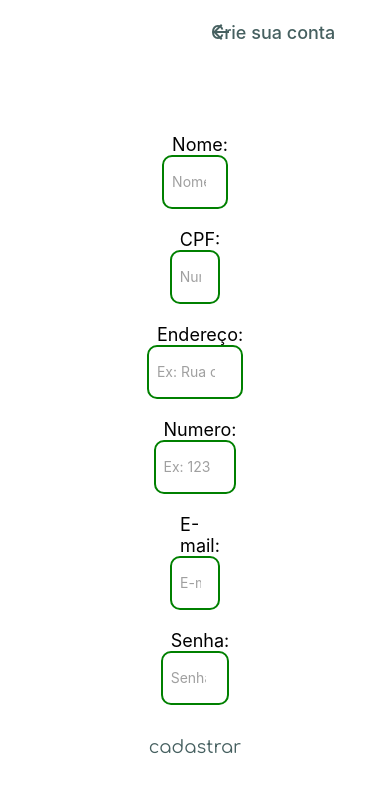
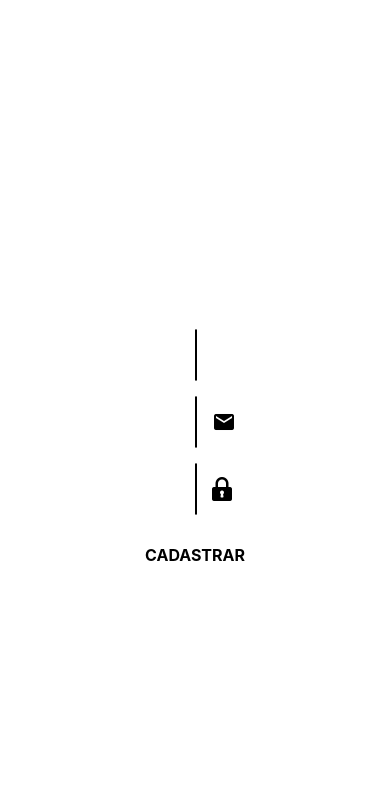
Before and after one commit to kaue-S/eco-food-app, a React Native app: screen /Cadastro in a window 390 px wide. Shown: the top 792 px of the page. Built offline with nearby package versions, Linux system fonts and the light colour scheme.

Commit message:
Revert "Merge branch '07-perfil'"
This reverts commit bdcf98112a02cc8e2e737b975a424c41dd00628d, reversing
changes made to 39f13572567b22072c9b3c32bd34b97458873199.

```diff
--- a/App.js
+++ b/App.js
@@ -7,8 +7,6 @@ import LoginUsuario from "./src/screens/LoginUsuario";
 import Home from "./src/screens/Home";
 import Carrinho from "./src/screens/Carrinho";
 import AddCarrinho from "./src/screens/AddCarrinho";
-import EsqueciSenha from "./src/screens/EsqueciSenha";
-import Perfil from "./src/screens/Perfil";
 
 const Stack = createNativeStackNavigator();
 
@@ -28,9 +26,8 @@ export default function App() {
             component={CadastroUsuario}
             options={{
               title: "Crie sua conta",
-              headerStyle: { backgroundColor: "#a8cf45" },
-              headerTintColor: "#466060",
-              headerTitleAlign: "center",
+              headerStyle: { backgroundColor: "green" },
+              headerTintColor: "#fff",
             }}
           />
           <Stack.Screen
@@ -38,9 +35,8 @@ export default function App() {
             component={LoginUsuario}
             options={{
               title: "Faça seu Login",
-              headerStyle: { backgroundColor: "#eca457" },
-              headerTintColor: "#466060",
-              headerTitleAlign: "center",
+              headerStyle: { backgroundColor: "green" },
+              headerTintColor: "#fff",
             }}
           />
           <Stack.Screen
@@ -58,26 +54,6 @@ export default function App() {
             component={AddCarrinho}
             options={{ headerShown: true }}
           />
-          <Stack.Screen
-            name="EsqueciSenha"
-            component={EsqueciSenha}
-            options={{
-              title: "Redefinir senha",
-              headerStyle: { backgroundColor: "#eca457" },
-              headerTintColor: "#466060",
-              headerTitleAlign: "center",
-            }}
-          />
-          <Stack.Screen
-            name="Perfil"
-            component={Perfil}
-            options={{
-              title: "Perfil",
-              headerStyle: { backgroundColor: "#a8cf45" },
-              headerTintColor: "#466060",
-              headerTitleAlign: "center",
-            }}
-          />
         </Stack.Navigator>
       </NavigationContainer>
     </SafeAreaView>
--- a/app.json
+++ b/app.json
@@ -18,13 +18,12 @@
     },
     "android": {
       "adaptiveIcon": {
-        "foregroundImage": "./assets/images/LogoECOFOOD.png",
+        "foregroundImage": "./assets/adaptive-icon.png",
         "backgroundColor": "#ffffff"
       }
     },
     "web": {
-      "favicon": "./assets/images/LogoECOFOOD.png",
-      "backgroundColor": "#ffffff"
+      "favicon": "./assets/favicon.png"
     },
     "plugins": ["expo-font"]
   }
--- a/firebase.config.js
+++ b/firebase.config.js
@@ -1,28 +1,22 @@
 import { initializeApp } from "firebase/app";
-import { getDatabase } from "firebase/database";
 
 // Importando recursos da biblioteca de Autenticação
 import { initializeAuth, getReactNativePersistence } from "firebase/auth";
 import ReactNativeAsyncStorage from "@react-native-async-storage/async-storage";
 
 const firebaseConfig = {
-  apiKey: "AIzaSyCOkjn8NPtreTkAsfTLcdcEKTZaEDlihC0",
-  authDomain: "eco-food-app.firebaseapp.com",
-  projectId: "eco-food-app",
-  storageBucket: "eco-food-app.appspot.com",
-  messagingSenderId: "93024734440",
-  appId: "1:93024734440:web:4a7ca7de38e3f739404d5d",
+  apiKey: "AIzaSyAhIXdDG9fcfFN3oDCXcLQe9E0SQLataT4",
+  authDomain: "eco-food-db.firebaseapp.com",
+  projectId: "eco-food-db",
+  storageBucket: "eco-food-db.appspot.com",
+  messagingSenderId: "905163517071",
+  appId: "1:905163517071:web:7d78cd7a2deef0e93e54fa",
 };
 
 // Initialize Firebase
 const app = initializeApp(firebaseConfig);
 
 // Configurando o recurso de autenticação para uso em outras partes
-const auth = initializeAuth(app, {
+export const auth = initializeAuth(app, {
   persistence: getReactNativePersistence(ReactNativeAsyncStorage),
 });
-
-//Iniciação banco de dados
-const db = getDatabase(app);
-
-export { auth, db };
--- a/package.json
+++ b/package.json
@@ -12,8 +12,6 @@
     "@expo/vector-icons": "^14.0.0",
     "@firebase/auth": "^1.7.0",
     "@react-native-async-storage/async-storage": "^1.23.1",
-    "@react-native-firebase/app": "^19.1.2",
-    "@react-native-firebase/database": "^19.1.2",
     "@react-navigation/native": "^6.1.17",
     "@react-navigation/native-stack": "^6.9.26",
     "expo": "~50.0.14",
--- a/src/screens/CadastroUsuario.js
+++ b/src/screens/CadastroUsuario.js
@@ -1,31 +1,26 @@
 import React, { useState } from "react";
 import {
-  ActivityIndicator,
   Alert,
-  Pressable,
   StyleSheet,
   Text,
   TextInput,
+  TouchableOpacity,
   View,
 } from "react-native";
+import { Fontisto } from "@expo/vector-icons";
+import { MaterialIcons } from "@expo/vector-icons";
 import SafeContainer from "../components/SafeContainer";
 import { createUserWithEmailAndPassword, updateProfile } from "firebase/auth";
-import {getDatabase, ref, set } from "firebase/database";
-import { auth, db } from "../../firebase.config";
+import { auth } from "../../firebase.config";
 
 export default function CadastroUsuario({ navigation }) {
-  const [cpf, setCpf] = useState("");
-  const [rua, setRua] = useState("");
-  const [numero, setNumero] = useState("");
   const [nome, setNome] = useState("");
   const [email, setEmail] = useState("");
   const [senha, setSenha] = useState("");
 
-  const [loading, setLoading] = useState(false);
-
   const cadastrar = async () => {
-    if (!email || !senha || !nome || !cpf || !numero || !rua) {
-      Alert.alert("Atenção!", "Preencha preencha todos os campos!");
+    if (!email || !senha || !nome) {
+      Alert.alert("Atenção!", "Preencha nome, e-mail e senha!");
       return;
     }
 
@@ -36,34 +31,25 @@ export default function CadastroUsuario({ navigation }) {
         senha
       );
 
-      setLoading(true);
-
       if (contaUsuario.user) {
         await updateProfile(auth.currentUser, { displayName: nome });
         console.log(contaUsuario.user.displayName);
-
-        const db = getDatabase();
-        const userRef = ref(db, 'usuarios/' + contaUsuario.user.uid);
-
-        const endereco = {
-          Rua: rua,
-          numero: numero
-        };
-
-        await set(userRef, {
-            nome: nome,
-            email: email,
-            cpf: cpf,
-            endereco: endereco
-            // outros dados que você deseja salvar
-        });
-
-
       }
 
-      Alert.alert("Cadastro", "Seu cadastro foi concluído com sucesso!");
-
-
+      Alert.alert("Cadastro", "Seu cadastro foi concluído com sucesso!", [
+        {
+          style: "cancel",
+          text: "Ficar aqui mesmo",
+          onPress: () => {
+            return;
+          },
+        },
+        {
+          style: "default",
+          text: "Ir para a área logada",
+          onPress: () => navigation.replace("Home"),
+        },
+      ]);
     } catch (error) {
       // console.error(error.code);
       let mensagem;
@@ -82,99 +68,57 @@ export default function CadastroUsuario({ navigation }) {
           break;
       }
       Alert.alert("Ops!", mensagem);
-
-    } finally {setLoading(false)}
-    navigation.replace("Home");
+    }
   };
 
   return (
     <SafeContainer>
       <View style={styles.formulario}>
-        <View>
-          <Text style={styles.tituloInput}>Nome:</Text>
         <View style={styles.campoCadastro}>
           <TextInput
             placeholder="Nome Completo"
-              placeholderTextColor={"#a0a0a0"}
             style={styles.input}
             keyboardType="default"
             onChangeText={(valor) => setNome(valor)}
           />
         </View>
-        </View>
-        <View>
-          <Text style={styles.tituloInput}>CPF:</Text>
-          <View style={styles.campoCadastro}>
-            <TextInput
-              placeholder="Numeros aleatórios"
-              placeholderTextColor={"#a0a0a0"}
-              style={styles.input}
-              keyboardType="numeric"
-              onChangeText={(valor) => setCpf(valor)}
-            />
-          </View>
-        </View>
-        <View>
-          <Text style={styles.tituloInput}>Endereço:</Text>
-          <View style={styles.campoCadastro}>
-            <TextInput
-              placeholder="Ex: Rua coatá"
-              placeholderTextColor={"#a0a0a0"}
-              style={styles.input}
-              keyboardType="default"
-              onChangeText={(valor) => setRua(valor)}
-            />
-          </View>
-        </View>
-        <View>
-          <Text style={styles.tituloInput}>Numero:</Text>
-          <View style={styles.campoCadastro}>
-            <TextInput
-              placeholder="Ex: 123 casa 3"
-              placeholderTextColor={"#a0a0a0"}
-              style={styles.input}
-              keyboardType="numeric"
-              onChangeText={(valor) => setNumero(valor)}
-            />
-          </View>
-        </View>
-        <View>
-          <Text style={styles.tituloInput}>E-mail:</Text>
         <View style={styles.campoCadastro}>
           <TextInput
             placeholder="E-mail"
-            placeholderTextColor={"#a0a0a0"}
             style={styles.input}
             keyboardType="email-address"
             onChangeText={(valor) => setEmail(valor)}
           />
-        </View>
+          <MaterialIcons
+            style={styles.iconeInput}
+            name="email"
+            size={24}
+            color="black"
+          />
         </View>
 
-        <View>
-          <Text style={styles.tituloInput}>Senha:</Text>
         <View style={styles.campoCadastro}>
           <TextInput
             placeholder="Senha"
-            placeholderTextColor={"#a0a0a0"}
             style={styles.input}
             keyboardType="default"
             secureTextEntry
             onChangeText={(valor) => setSenha(valor)}
           />
+          <Fontisto
+            style={styles.iconeInput}
+            name="locked"
+            size={24}
+            color="black"
+          />
         </View>
-        </View>
-
-        <Pressable
+        <TouchableOpacity
           style={styles.botaoCadastro}
           onPress={cadastrar}
           activeOpacity={0.8}
         >
-          {loading ? (<ActivityIndicator size="small" color="#fff"/>) : (
           <Text style={styles.textoBotao}>cadastrar</Text>
-          )}
-
-        </Pressable>
+        </TouchableOpacity>
       </View>
     </SafeContainer>
   );
@@ -182,31 +126,21 @@ export default function CadastroUsuario({ navigation }) {
 
 const styles = StyleSheet.create({
   formulario: {
-    gap: 20,
-    alignItems: "center",
-
+    gap: 15,
   },
 
   campoCadastro: {
     flexDirection: "row",
     alignItems: "center",
     justifyContent: "space-between",
-    borderWidth: 2,
-    borderColor: "green",
-    shadowColor: "black",
+    borderWidth: 1,
     borderRadius: 10,
   },
 
   input: {
     height: 50,
     padding: 8,
-    width: "80%",
-  },
-
-
-  tituloInput: {
-    marginLeft: 10,
-    fontSize: 18,
+    width: "90%",
   },
 
   iconeInput: {
@@ -214,20 +148,16 @@ const styles = StyleSheet.create({
   },
 
   botaoCadastro: {
-    height: 50,
-    width: "65%",
-    borderRadius: 10,
     alignItems: "center",
     justifyContent: "center",
-    backgroundColor: "#a8cf45",
+    backgroundColor: "blue",
+    borderRadius: 10,
+    height: 50,
   },
 
   textoBotao: {
-    fontSize: 18,
-    color: "#466060",
-    fontFamily: "Comfortaa",
-    fontWeight: "500",
-
-    paddingBottom: 5,
+    fontSize: 16,
+    textTransform: "uppercase",
+    fontWeight: "bold",
   },
 });
--- a/src/screens/EsqueciSenha.js
+++ /dev/null
@@ -1,93 +0,0 @@
-import React, { useState } from "react";
-import {
-  Alert,
-  StyleSheet,
-  Text,
-  TextInput,
-  View,
-  Pressable,
-} from "react-native";
-import { sendPasswordResetEmail } from "firebase/auth";
-import { auth } from "../../firebase.config";
-
-export default function EsqueciSenha() {
-  const [email, setEmail] = useState("");
-  const [enviado, setEnviado] = useState(false);
-
-  const handleResetPassword = async () => {
-    try {
-      await sendPasswordResetEmail(auth, email);
-      setEnviado(true);
-    } catch (error) {
-      console.error("Erro ao enviar e-mail de redefinição de senha:", error);
-      Alert.alert(
-        "Erro",
-        "Ocorreu um erro ao enviar o e-mail de redefinição de senha."
-      );
-    }
-  };
-
-  return (
-    <View style={styles.container}>
-      <Text style={styles.titulo}>Esqueceu sua senha?</Text>
-      <Text style={styles.descricao}>
-        Por favor, insira o endereço de e-mail associado à sua conta para
-        receber as instruções de redefinição de senha.
-      </Text>
-      <TextInput
-        style={styles.input}
-        placeholder="E-mail"
-        keyboardType="email-address"
-        onChangeText={(valor) => setEmail(valor)}
-      />
-      <Pressable style={styles.botao} onPress={handleResetPassword}>
-        <Text style={styles.textoBotao}>Redefinir Senha</Text>
-      </Pressable>
-      {enviado && (
-        <Text style={styles.mensagem}>
-          Um e-mail com instruções de redefinição de senha foi enviado para o
-          seu endereço de e-mail.
-        </Text>
-      )}
-    </View>
-  );
-}
-
-const styles = StyleSheet.create({
-  container: {
-    flex: 1,
-    justifyContent: "center",
-    alignItems: "center",
-    paddingHorizontal: 20,
-  },
-  titulo: {
-    fontSize: 24,
-    marginBottom: 10,
-  },
-  descricao: {
-    fontSize: 16,
-    marginBottom: 20,
-    textAlign: "center",
-  },
-  input: {
-    borderWidth: 1,
-    borderRadius: 10,
-    padding: 10,
-    width: "80%",
-    marginBottom: 20,
-  },
-  botao: {
-    backgroundColor: "#eca457",
-    borderRadius: 10,
-    paddingVertical: 12,
-    paddingHorizontal: 30,
-  },
-  textoBotao: {
-    color: "#fff",
-    fontSize: 16,
-  },
-  mensagem: {
-    marginTop: 20,
-    textAlign: "center",
-  },
-});
--- a/src/screens/Home.js
+++ b/src/screens/Home.js
@@ -55,12 +55,6 @@ export default function Home({ navigation }) {
         >
           <Text style={styles.buttonText}>Carrinho</Text>
         </Pressable>
-        <Pressable
-          style={styles.button}
-          onPress={() => navigation.navigate("Perfil")}
-        >
-          <Text style={styles.buttonText}>Perfil</Text>
-        </Pressable>
       </ScrollView>
     </View>
   );
--- a/src/screens/LoginUsuario.js
+++ b/src/screens/LoginUsuario.js
@@ -4,9 +4,9 @@ import {
   StyleSheet,
   Text,
   TextInput,
+  TouchableOpacity,
   View,
   ActivityIndicator,
-  Pressable,
 } from "react-native";
 import SafeContainer from "../components/SafeContainer";
 import { signInWithEmailAndPassword, getAuth } from "firebase/auth";
@@ -58,7 +58,7 @@ export default function LoginUsuario({ navigation }) {
           secureTextEntry
           onChangeText={(valor) => setSenha(valor)}
         />
-        <Pressable
+        <TouchableOpacity
           style={styles.botaoLogin}
           onPress={Logar}
           activeOpacity={0.8}
@@ -69,13 +69,7 @@ export default function LoginUsuario({ navigation }) {
           ) : (
             <Text style={styles.textoBotao}>Login</Text>
           )}
-        </Pressable>
-        <Pressable
-          style={styles.esqueciSenha}
-          onPress={() => navigation.navigate("EsqueciSenha")}
-        >
-          <Text style={styles.textoSenha}>Esqueci minha senha!</Text>
-        </Pressable>
+        </TouchableOpacity>
       </View>
     </SafeContainer>
   );
@@ -83,8 +77,7 @@ export default function LoginUsuario({ navigation }) {
 
 const styles = StyleSheet.create({
   formulario: {
-    gap: 30,
-    alignItems: "center",
+    gap: 15,
   },
 
   input: {
@@ -92,34 +85,20 @@ const styles = StyleSheet.create({
     height: 50,
     padding: 8,
     borderRadius: 10,
-    width: "80%",
   },
 
   botaoLogin: {
-    height: 50,
-    width: "65%",
-    borderRadius: 10,
     alignItems: "center",
     justifyContent: "center",
-    backgroundColor: "#eca457",
+    backgroundColor: "blue",
+    borderRadius: 10,
+    height: 50,
   },
 
   textoBotao: {
-    fontSize: 14,
-    color: "#466060",
-    fontFamily: "Comfortaa",
-  },
-  textoSenha: {
-    fontSize: 14,
-    color: "#466060",
-    fontFamily: "Comfortaa",
-    textDecorationLine: "underline",
-  },
-  esqueciSenha: {
-    height: 30,
-    width: "65%",
-    borderRadius: 10,
-    alignItems: "center",
-    justifyContent: "center",
+    fontSize: 16,
+    textTransform: "uppercase",
+    fontWeight: "bold",
+    color: "#fff",
   },
 });
--- a/src/screens/Perfil.js
+++ /dev/null
@@ -1,88 +0,0 @@
-import React, { useState, useEffect } from "react";
-import { View, Text, StyleSheet, ActivityIndicator, Alert } from "react-native";
-import { db, auth } from "../../firebase.config";
-import { getDatabase, ref } from "firebase/database";
-
-export default function Perfil() {
-  const [usuario, setUsuario] = useState(null);
-  const [loading, setLoading] = useState(true);
-
-  // useEffect(() => {
-  //   const buscarDadosUsuario = async () => {
-  //     const db = getDatabase();
-  //     /* const reference = ref(db, `usuarios/${usuarioAtual.uid}`); */
-
-  //     try {
-  //       const usuarioAtual = auth.currentUser;
-  //       if (usuarioAtual) {
-  //         const usuarioRef = ref(db, `usuarios/${usuarioAtual.uid}`);
-  //         usuarioRef.on("value", (snapshot) => {
-  //           const dadosUsuario = snapshot.val();
-  //           setUsuario(dadosUsuario);
-  //           setLoading(false);
-  //         });
-  //       } else {
-  //         Alert.alert("Erro", "Usuário não está autenticado.");
-  //         setLoading(false);
-  //       }
-  //     } catch (error) {
-  //       console.error("Erro ao buscar dados do usuário:", error);
-  //       Alert.alert("Erro", "Ocorreu um erro ao buscar os dados do usuário.");
-  //       setLoading(false);
-  //     }
-  //   };
-
-  //   buscarDadosUsuario();
-  // }, []);
-
-  // if (loading) {
-  //   return (
-  //     <View style={styles.container}>
-  //       <ActivityIndicator size="large" color="#0000ff" />
-  //     </View>
-  //   );
-  // }
-
-  return (
-    <View style={styles.container}>
-      {usuario ? (
-        <View>
-          <Text style={styles.label}>Nome:</Text>
-          <Text style={styles.texto}>{usuario.nome}</Text>
-
-          <Text style={styles.label}>E-mail:</Text>
-          <Text style={styles.texto}>{usuario.email}</Text>
-
-          <Text style={styles.label}>CPF:</Text>
-          <Text style={styles.texto}>{usuario.cpf}</Text>
-
-          <Text style={styles.label}>Endereço:</Text>
-          <Text style={styles.texto}>
-            {usuario.endereco
-              ? `${usuario.endereco.rua}, ${usuario.endereco.numero}`
-              : "Endereço não especificado"}
-          </Text>
-        </View>
-      ) : (
-        <Text>Não foi possível carregar os dados do usuário.</Text>
-      )}
-    </View>
-  );
-}
-
-const styles = StyleSheet.create({
-  container: {
-    flex: 1,
-    alignItems: "center",
-    justifyContent: "center",
-    padding: 20,
-  },
-  label: {
-    fontSize: 18,
-    fontWeight: "bold",
-    marginBottom: 5,
-  },
-  texto: {
-    fontSize: 16,
-  },
-});
```
Also changed, not shown: 1 other file (tests, documents, lock files or other folders). Lines whose indentation alone changed are shown as unchanged.
